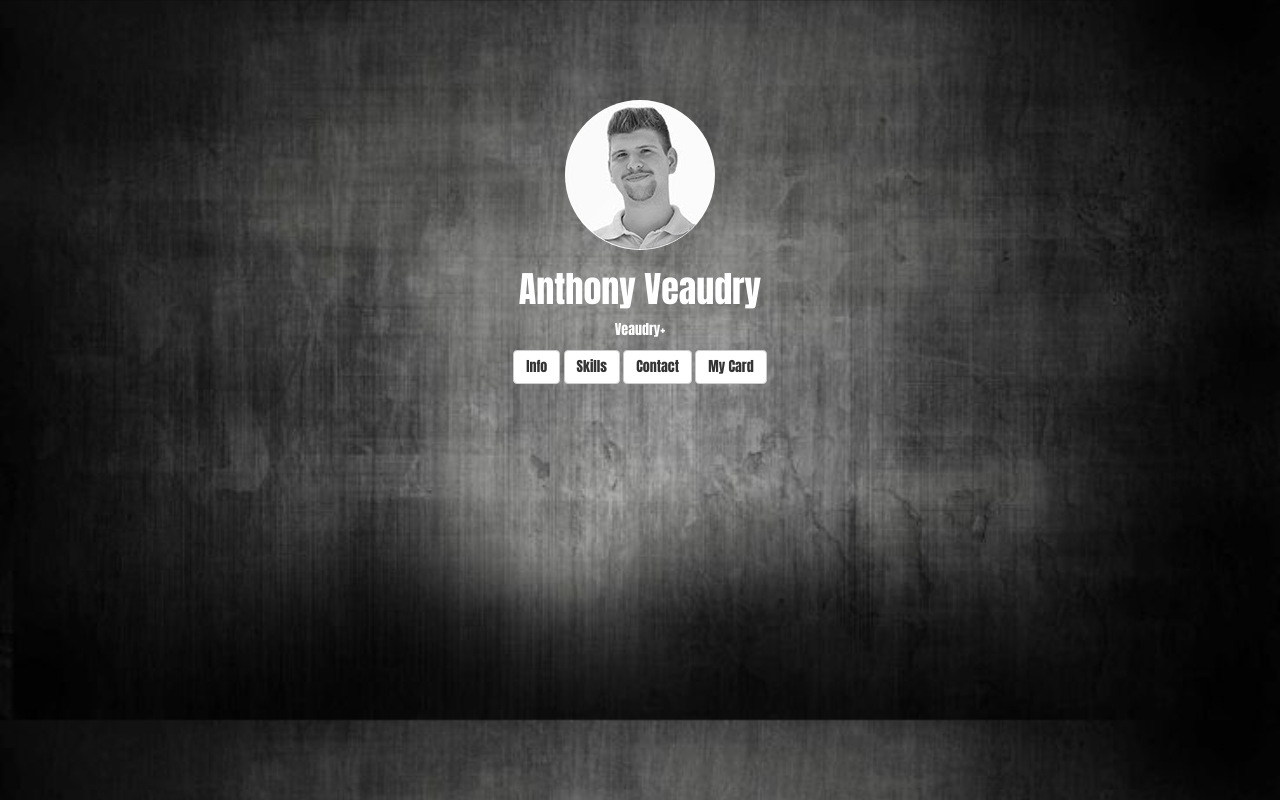
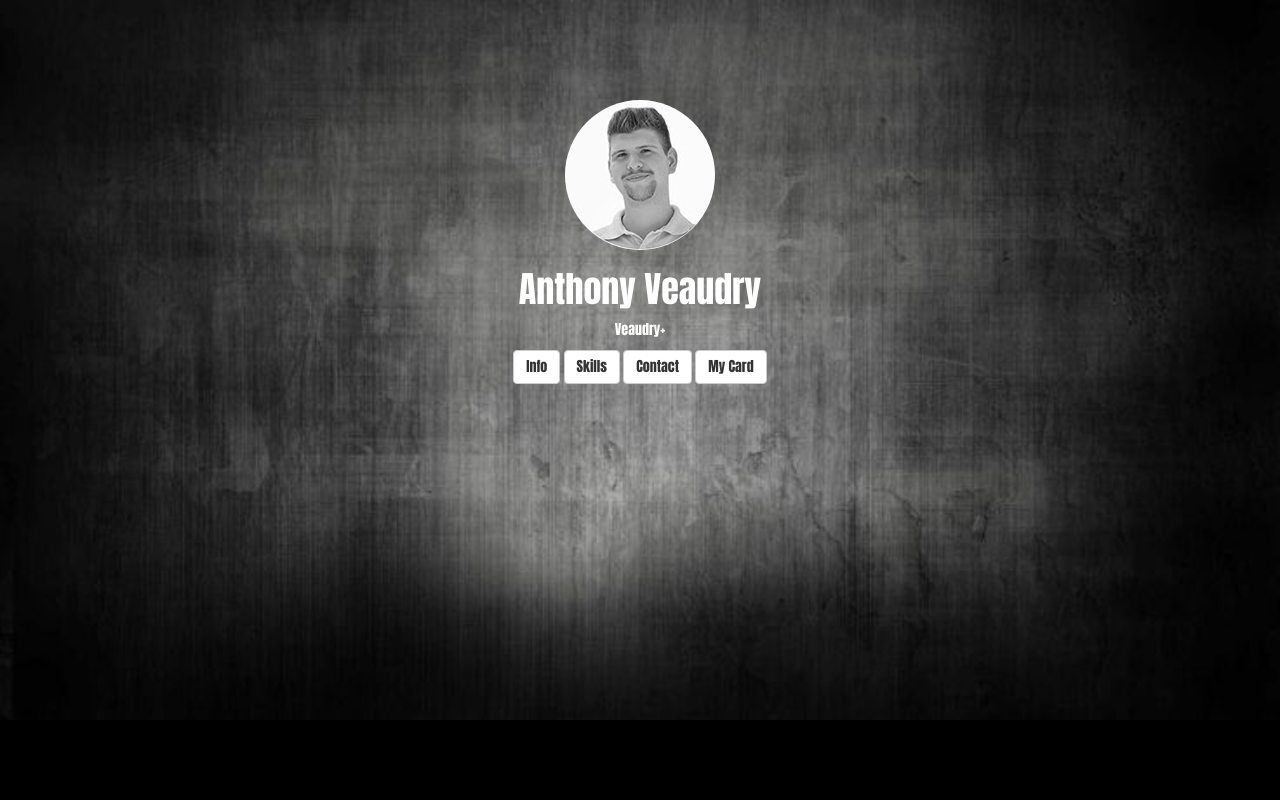
Before and after one commit to anthony0030/veaudry.pro, a plain HTML site: page index.html in a window 1280 px wide. Drawn offline with nearby package versions, Linux system fonts and the light colour scheme.

Commit message:
add background color to fill image
make more mobile friendly by useing black as a continuation of the image

```diff
--- a/CSS/styles.css
+++ b/CSS/styles.css
@@ -1,6 +1,8 @@
 body{
   text-align: center;
   background: url("../IMG/anthony/bg.jpg");
+  background-color: black;
+  background-repeat: no-repeat;
   background-size: cover;
   background-position: 0 0;
   color: white;
```
